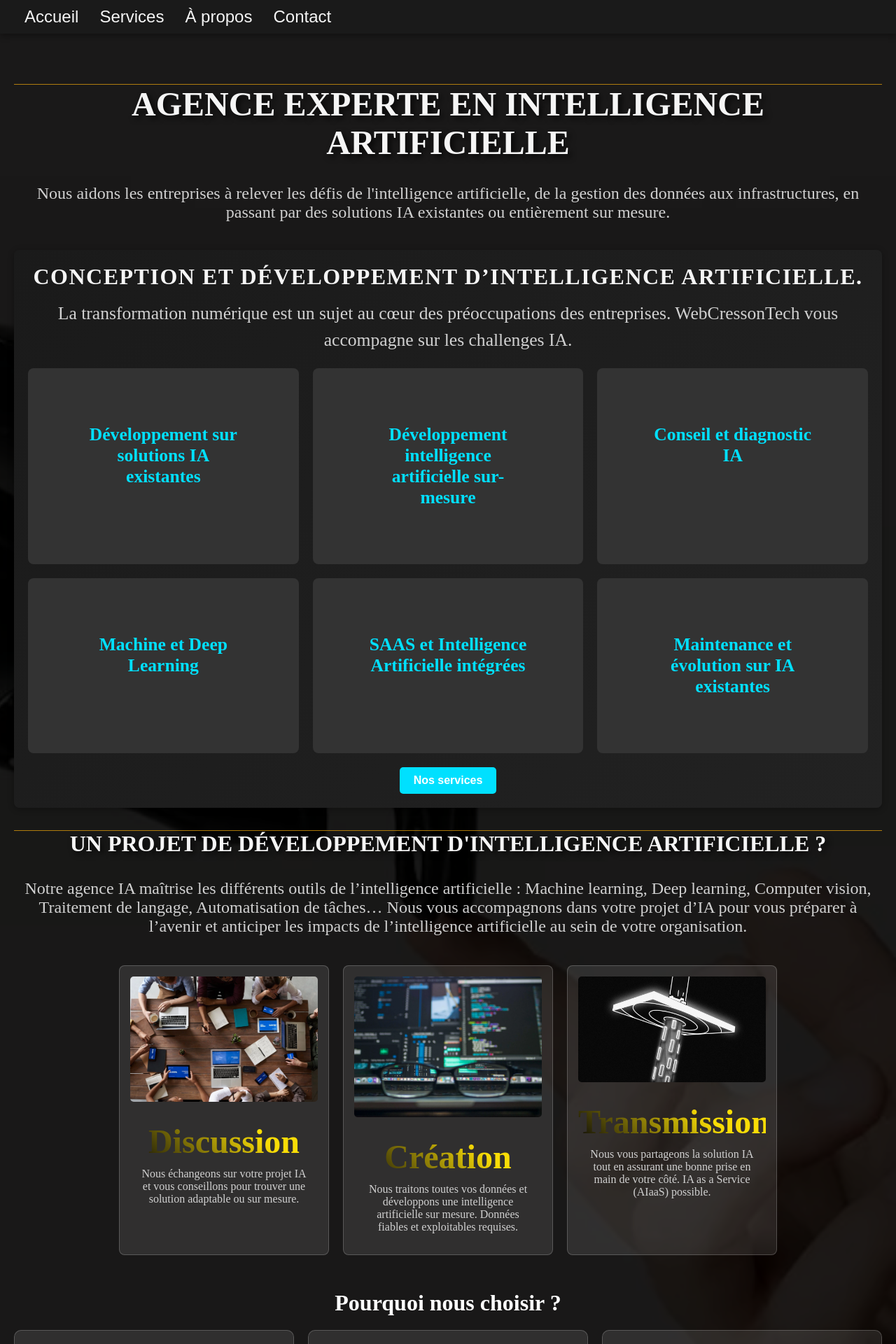
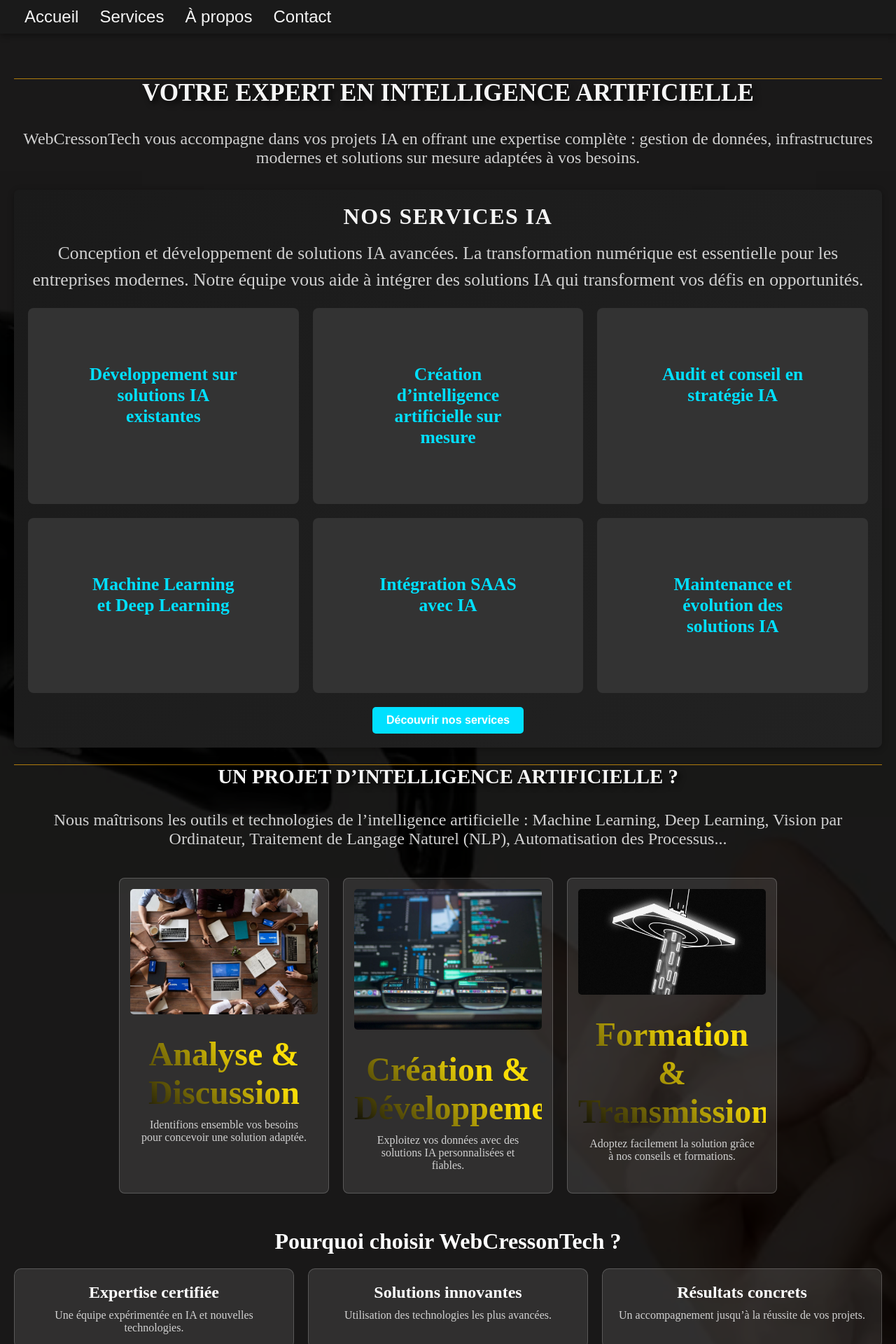
Before and after one commit to creacress/web-cresson-tech, a Next.js app: page / in a window 1280 px wide. Shown: the top 1920 px of the page at 70% size. Built offline with nearby package versions, Linux system fonts and the light colour scheme.

Commit message:
Coorection des tailles des Titrers et Paragraphes

```diff
--- a/src/app/about.module.css
+++ b/src/app/about.module.css
@@ -30,20 +30,24 @@
 /* Section Hero */
 .hero {
   text-align: center;
-  margin-bottom: 60px;
+  margin-bottom: 40px;
   animation: fadeIn 1.5s ease-in-out;
+  padding: 0 10px;
+  max-width: 100%;
+  box-sizing: border-box;
 }
 
 .hero h1 {
-  font-size: 3.5rem;
+  font-size: 2rem; /* Uniformisé pour mobile */
   color: #00e0ff;
-  margin-bottom: 20px;
+  margin-bottom: 15px;
   text-transform: uppercase;
-  letter-spacing: 2px;
+  letter-spacing: 1.5px;
+  word-wrap: break-word;
 }
 
 .heroText {
-  font-size: 1.2rem;
+  font-size: 1rem; /* Harmonisé avec le reste des paragraphes */
   line-height: 1.8;
   color: #dcdcdc;
   max-width: 800px;
@@ -58,9 +62,9 @@
 }
 
 .values h2 {
-  font-size: 2.8rem;
+  font-size: 2.4rem; /* Cohérence avec les autres titres */
   color: #00e0ff;
-  margin-bottom: 40px;
+  margin-bottom: 30px;
 }
 
 .valuesGrid {
@@ -86,7 +90,7 @@
 }
 
 .valueCard h3 {
-  font-size: 1.6rem;
+  font-size: 1.4rem;
   color: #00e0ff;
   margin-bottom: 15px;
   text-transform: uppercase;
@@ -106,9 +110,9 @@
 }
 
 .team h2 {
-  font-size: 2.8rem;
+  font-size: 2.4rem;
   color: #00e0ff;
-  margin-bottom: 40px;
+  margin-bottom: 30px;
 }
 
 .teamGrid {
@@ -129,39 +133,40 @@
 }
 
 .teamMember img {
-  width: 120px;
-  height: 120px;
+  width: 100px; /* Réduit légèrement pour cohérence mobile */
+  height: 100px;
   border-radius: 50%;
-  margin-bottom: 15px;
+  margin-bottom: 10px;
   box-shadow: 0 6px 12px rgba(0, 0, 0, 0.5);
 }
 
 .teamMember h3 {
-  font-size: 1.4rem;
+  font-size: 1.2rem; /* Harmonisé avec les sous-titres */
   margin: 10px 0 5px;
   color: #ffab40;
 }
 
 .teamMember p {
-  font-size: 1rem;
+  font-size: 0.9rem; /* Cohérence avec les paragraphes */
   color: #b3b3b3;
 }
 
 /* Section CTA */
 .ctas {
   display: flex;
-  justify-content: center;
-  gap: 20px;
-  margin-top: 60px;
+  flex-direction: column; /* Empile pour mobile */
+  align-items: center;
+  gap: 15px;
+  margin-top: 40px;
 }
 
 .primaryCta {
   background: linear-gradient(90deg, #00e0ff, #008bb3);
   color: #ffffff;
-  padding: 14px 35px;
+  padding: 12px 25px; /* Taille adaptée pour mobile */
   border-radius: 25px;
   text-decoration: none;
-  font-size: 1.1rem;
+  font-size: 1rem;
   font-weight: bold;
   transition: background-color 0.3s ease, transform 0.2s ease;
 }
@@ -174,11 +179,11 @@
 .secondaryCta {
   background: transparent;
   color: #00e0ff;
-  padding: 14px 35px;
+  padding: 12px 25px;
   border: 2px solid #00e0ff;
   border-radius: 25px;
   text-decoration: none;
-  font-size: 1.1rem;
+  font-size: 1rem;
   font-weight: bold;
   transition: all 0.3s ease;
 }
@@ -186,6 +191,34 @@
 .secondaryCta:hover {
   background: #00e0ff;
   color: #ffffff;
+}
+
+/* Media queries pour les écrans plus larges */
+@media (min-width: 768px) {
+  .hero h1 {
+    font-size: 2.5rem;
+    letter-spacing: 2px;
+  }
+
+  .values h2,
+  .team h2 {
+    font-size: 2.8rem;
+  }
+
+  .teamMember img {
+    width: 120px;
+    height: 120px;
+  }
+
+  .ctas {
+    flex-direction: row;
+  }
+
+  .primaryCta,
+  .secondaryCta {
+    padding: 14px 35px;
+    font-size: 1.1rem;
+  }
 }
 
 /* Animations */
--- a/src/app/home.module.css
+++ b/src/app/home.module.css
@@ -41,27 +41,30 @@
 /* Section Hero */
 .hero {
   text-align: center;
-  margin-bottom: 40px;
+  margin-bottom: 30px; /* Ajusté pour éviter trop d'espace sur mobile */
   animation: fadeIn 1.5s ease-in-out;
 }
+
 .heroTitle_h1 {
   border-top: 1px solid rgba(223, 156, 11, 0.76);
-  margin-top: 2rem;
-  font-size: 3rem;
+  margin-top: 1.5rem; /* Réduction pour un meilleur espacement */
+  font-size: 2.2rem; /* Taille ajustée pour mobile */
   font-weight: bold;
   color: #f5f5f5;
   text-transform: uppercase;
   text-shadow: 4px 4px 8px rgba(0, 0, 0, 0.8);
 }
+
 .heroTitle {
   border-top: 1px solid rgba(223, 156, 11, 0.76);
-  margin-top: 2rem;
-  font-size: 2rem;
+  margin-top: 1.5rem; /* Réduction pour harmonisation */
+  font-size: 1.8rem; /* Taille ajustée pour mobile */
   font-weight: bold;
   color: #f5f5f5;
   text-transform: uppercase;
   text-shadow: 4px 4px 8px rgba(0, 0, 0, 0.8);
 }
+
 
 .heroText {
   font-size: 1.5rem;
--- a/src/app/page.js
+++ b/src/app/page.js
@@ -5,13 +5,12 @@
 import CookieModal from "./component/CookieModal/CookieModal";
 import { useEffect } from "react";
 import { useRouter } from "next/navigation";
-import Script from "next/script"; // Pour les balises JSON-LD
-import Image from "next/image"; // Pour optimiser les images
+import Script from "next/script";
+import Image from "next/image";
 
 export default function Home() {
   const router = useRouter();
 
-  // Initialisation de Google Analytics
   useEffect(() => {
     if (typeof window !== "undefined") {
       window.dataLayer = window.dataLayer || [];
@@ -23,7 +22,6 @@
     }
   }, []);
 
-  // Gestion des clics pour les événements
   const handleClickEvent = (label) => {
     if (typeof window !== "undefined") {
       window.gtag("event", "button_click", {
@@ -31,13 +29,11 @@
         event_label: label,
       });
     }
-    // Redirection vers la page Services
     router.push("/services");
   };
 
   return (
     <div className={styles.page}>
-      {/* Données structurées JSON-LD pour la page Home */}
       <Script type="application/ld+json" strategy="afterInteractive">
         {`
           {
@@ -63,23 +59,23 @@
         {/* Section Hero */}
         <section className={styles.hero}>
           <h1 className={styles.heroTitle_h1}>
-            Agence experte en Intelligence Artificielle
+            Votre expert en intelligence artificielle
           </h1>
           <p className={styles.heroText}>
-            Nous aidons les entreprises à relever les défis de l'intelligence
-            artificielle, de la gestion des données aux infrastructures, en passant
-            par des solutions IA existantes ou entièrement sur mesure.
+            WebCressonTech vous accompagne dans vos projets IA en offrant une
+            expertise complète : gestion de données, infrastructures modernes
+            et solutions sur mesure adaptées à vos besoins.
           </p>
         </section>
 
         {/* Section Services */}
         <section className={styles.services}>
-          <h2 className={styles.servicesTitle}>
-            Conception et développement d’Intelligence Artificielle.
-          </h2>
+          <h2 className={styles.servicesTitle}>Nos services IA</h2>
           <p className={styles.servicesText}>
-            La transformation numérique est un sujet au cœur des préoccupations des
-            entreprises. WebCressonTech vous accompagne sur les challenges IA.
+            Conception et développement de solutions IA avancées. La
+            transformation numérique est essentielle pour les entreprises
+            modernes. Notre équipe vous aide à intégrer des solutions IA qui
+            transforment vos défis en opportunités.
           </p>
           <ul className={styles.servicesList}>
             <li className={styles.serviceItem}>
@@ -89,45 +85,42 @@
             </li>
             <li className={styles.serviceItem}>
               <span className={styles.highlight}>
-                Développement intelligence artificielle sur-mesure
+                Création d’intelligence artificielle sur mesure
               </span>
             </li>
             <li className={styles.serviceItem}>
-              <span className={styles.highlight}>Conseil et diagnostic IA</span>
+              <span className={styles.highlight}>Audit et conseil en stratégie IA</span>
             </li>
             <li className={styles.serviceItem}>
-              <span className={styles.highlight}>Machine et Deep Learning</span>
+              <span className={styles.highlight}>Machine Learning et Deep Learning</span>
+            </li>
+            <li className={styles.serviceItem}>
+              <span className={styles.highlight}>Intégration SAAS avec IA</span>
             </li>
             <li className={styles.serviceItem}>
               <span className={styles.highlight}>
-                SAAS et Intelligence Artificielle intégrées
-              </span>
-            </li>
-            <li className={styles.serviceItem}>
-              <span className={styles.highlight}>
-                Maintenance et évolution sur IA existantes
+                Maintenance et évolution des solutions IA
               </span>
             </li>
           </ul>
           <button
             className={styles.ctaButton}
-            onClick={() => handleClickEvent("CTA Button - Nos études de cas")}
+            onClick={() => handleClickEvent("CTA Button - Nos services")}
           >
-            Nos services
+            Découvrir nos services
           </button>
         </section>
 
         {/* Section Projet IA */}
         <section className={styles.hero}>
           <h2 className={styles.heroTitle}>
-            Un projet de développement d'intelligence artificielle ?
+            Un projet d’intelligence artificielle ?
           </h2>
           <p className={styles.heroText}>
-            Notre agence IA maîtrise les différents outils de l’intelligence
-            artificielle : Machine learning, Deep learning, Computer vision,
-            Traitement de langage, Automatisation de tâches… Nous vous accompagnons
-            dans votre projet d’IA pour vous préparer à l’avenir et anticiper les
-            impacts de l’intelligence artificielle au sein de votre organisation.
+            Nous maîtrisons les outils et technologies de l’intelligence
+            artificielle : Machine Learning, Deep Learning, Vision par
+            Ordinateur, Traitement de Langage Naturel (NLP), Automatisation des
+            Processus...
           </p>
           <div className={styles.threeColumns}>
             <div className={styles.column}>
@@ -139,11 +132,11 @@
                 height={200}
               />
               <h3 className={`${styles.columnTitle} ${styles.gradientText}`}>
-                Discussion
+                Analyse & Discussion
               </h3>
               <p className={styles.columnText}>
-                Nous échangeons sur votre projet IA et vous conseillons pour
-                trouver une solution adaptable ou sur mesure.
+                Identifions ensemble vos besoins pour concevoir une solution
+                adaptée.
               </p>
             </div>
             <div className={styles.column}>
@@ -155,11 +148,11 @@
                 height={200}
               />
               <h3 className={`${styles.columnTitle} ${styles.gradientText}`}>
-                Création
+                Création & Développement
               </h3>
               <p className={styles.columnText}>
-                Nous traitons toutes vos données et développons une intelligence
-                artificielle sur mesure. Données fiables et exploitables requises.
+                Exploitez vos données avec des solutions IA personnalisées et
+                fiables.
               </p>
             </div>
             <div className={styles.column}>
@@ -171,11 +164,11 @@
                 height={200}
               />
               <h3 className={`${styles.columnTitle} ${styles.gradientText}`}>
-                Transmission
+                Formation & Transmission
               </h3>
               <p className={styles.columnText}>
-                Nous vous partageons la solution IA tout en assurant une bonne
-                prise en main de votre côté. IA as a Service (AIaaS) possible.
+                Adoptez facilement la solution grâce à nos conseils et
+                formations.
               </p>
             </div>
           </div>
@@ -183,30 +176,30 @@
 
         {/* Section Pourquoi nous choisir */}
         <section className={styles.whyChooseUs}>
-          <h2 className={styles.sectionTitle}>Pourquoi nous choisir ?</h2>
+          <h2 className={styles.sectionTitle}>Pourquoi choisir WebCressonTech ?</h2>
           <div className={styles.featuresGrid}>
             <div className={styles.featureCard}>
-              <h3 className={styles.featureTitle}>Expertise</h3>
+              <h3 className={styles.featureTitle}>Expertise certifiée</h3>
               <p className={styles.featureText}>
-                Une équipe de professionnels expérimentés dans le domaine
-                technologique.
+                Une équipe expérimentée en IA et nouvelles technologies.
               </p>
             </div>
             <div className={styles.featureCard}>
-              <h3 className={styles.featureTitle}>Innovation</h3>
+              <h3 className={styles.featureTitle}>Solutions innovantes</h3>
               <p className={styles.featureText}>
-                Des solutions modernes basées sur les dernières technologies.
+                Utilisation des technologies les plus avancées.
               </p>
             </div>
             <div className={styles.featureCard}>
-              <h3 className={styles.featureTitle}>Résultats</h3>
+              <h3 className={styles.featureTitle}>Résultats concrets</h3>
               <p className={styles.featureText}>
-                Un accompagnement garanti vers la réussite de vos projets.
+                Un accompagnement jusqu’à la réussite de vos projets.
               </p>
             </div>
           </div>
           <CookieModal />
         </section>
+
         <Footer />
       </main>
     </div>
```
Also changed, not shown: src/app/ServicePage.module.css (+47 -21 lines), src/app/about/page.js (+11 -1 lines), src/app/services.module.css (deleted, +0 -73 lines).
